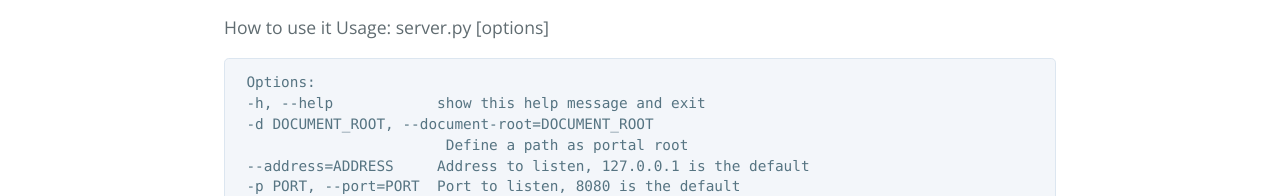
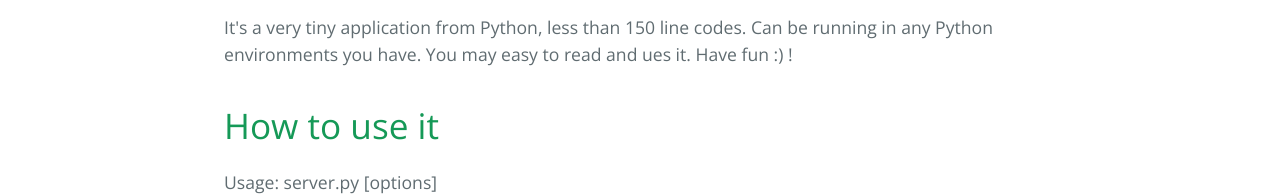
Before and after one commit to litrin/lihttpy, a plain HTML site: page index.html in a window 1280 px wide. Shown: the part 604-800 px from the top of the page. Drawn offline with nearby package versions, Linux system fonts and the light colour scheme.

Commit message:
Create gh-pages branch via GitHub

```diff
--- a/index.html
+++ b/index.html
@@ -28,8 +28,14 @@
 <p>'lihttpy' means LIght HTTp server by PYthon.
 It provide a tiny http server for you which may help you to do web front-end development at your local OS. </p>
 
-<p>How to use it
-Usage: server.py [options]</p>
+<p>It's a very tiny application from Python, less than 150 line codes. Can be running in any Python environments you have.
+You may easy to read and ues it.
+Have fun :) !</p>
+
+<h1>
+<a id="how-to-use-it" class="anchor" href="#how-to-use-it" aria-hidden="true"><span class="octicon octicon-link"></span></a>How to use it</h1>
+
+<p>Usage: server.py [options]</p>
 
 <pre><code> Options:
  -h, --help            show this help message and exit
--- a/params.json
+++ b/params.json
@@ -1 +1 @@
-{"name":"Lihttpy","tagline":"'lihttpy' means LIght HTTp server by PYthon.","body":"### Welcome to lihttpy GitHub Pages.\r\n\r\n# lihttpy\r\n'lihttpy' means LIght HTTp server by PYthon.\r\nIt provide a tiny http server for you which may help you to do web front-end development at your local OS. \r\n\r\nHow to use it\r\nUsage: server.py [options]\r\n\r\n     Options:\r\n     -h, --help            show this help message and exit\r\n     -d DOCUMENT_ROOT, --document-root=DOCUMENT_ROOT\r\n                            Define a path as portal root\r\n     --address=ADDRESS     Address to listen, 127.0.0.1 is the default\r\n     -p PORT, --port=PORT  Port to listen, 8080 is the default\r\n\r\n","google":"","note":"Don't delete this file! It's used internally to help with page regeneration."}
+{"name":"Lihttpy","tagline":"'lihttpy' means LIght HTTp server by PYthon.","body":"### Welcome to lihttpy GitHub Pages.\r\n\r\n# lihttpy\r\n'lihttpy' means LIght HTTp server by PYthon.\r\nIt provide a tiny http server for you which may help you to do web front-end development at your local OS. \r\n\r\nIt's a very tiny application from Python, less than 150 line codes. Can be running in any Python environments you have.\r\nYou may easy to read and ues it.\r\nHave fun :) !\r\n \r\n# How to use it\r\nUsage: server.py [options]\r\n\r\n     Options:\r\n     -h, --help            show this help message and exit\r\n     -d DOCUMENT_ROOT, --document-root=DOCUMENT_ROOT\r\n                            Define a path as portal root\r\n     --address=ADDRESS     Address to listen, 127.0.0.1 is the default\r\n     -p PORT, --port=PORT  Port to listen, 8080 is the default\r\n\r\n","google":"","note":"Don't delete this file! It's used internally to help with page regeneration."}
```
